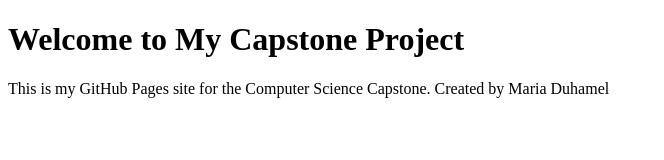
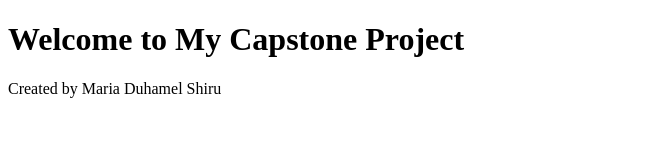
Before and after one commit to mduhamel-snhu/Computer-Science-Capstone, a plain HTML site: page index.html in a window 1280 px wide. Shown: the whole page, without its empty margins (0-664 px from the left). Drawn offline with Linux system fonts and the light colour scheme.

Commit message:
Update index.html

```diff
--- a/index.html
+++ b/index.html
@@ -5,6 +5,6 @@
 </head>
 <body>
     <h1>Welcome to My Capstone Project</h1>
-    <p>This is my GitHub Pages site for the Computer Science Capstone. Created by Maria Duhamel</p>
+    <p>Created by Maria Duhamel Shiru</p>
 </body>
 </html>
```
